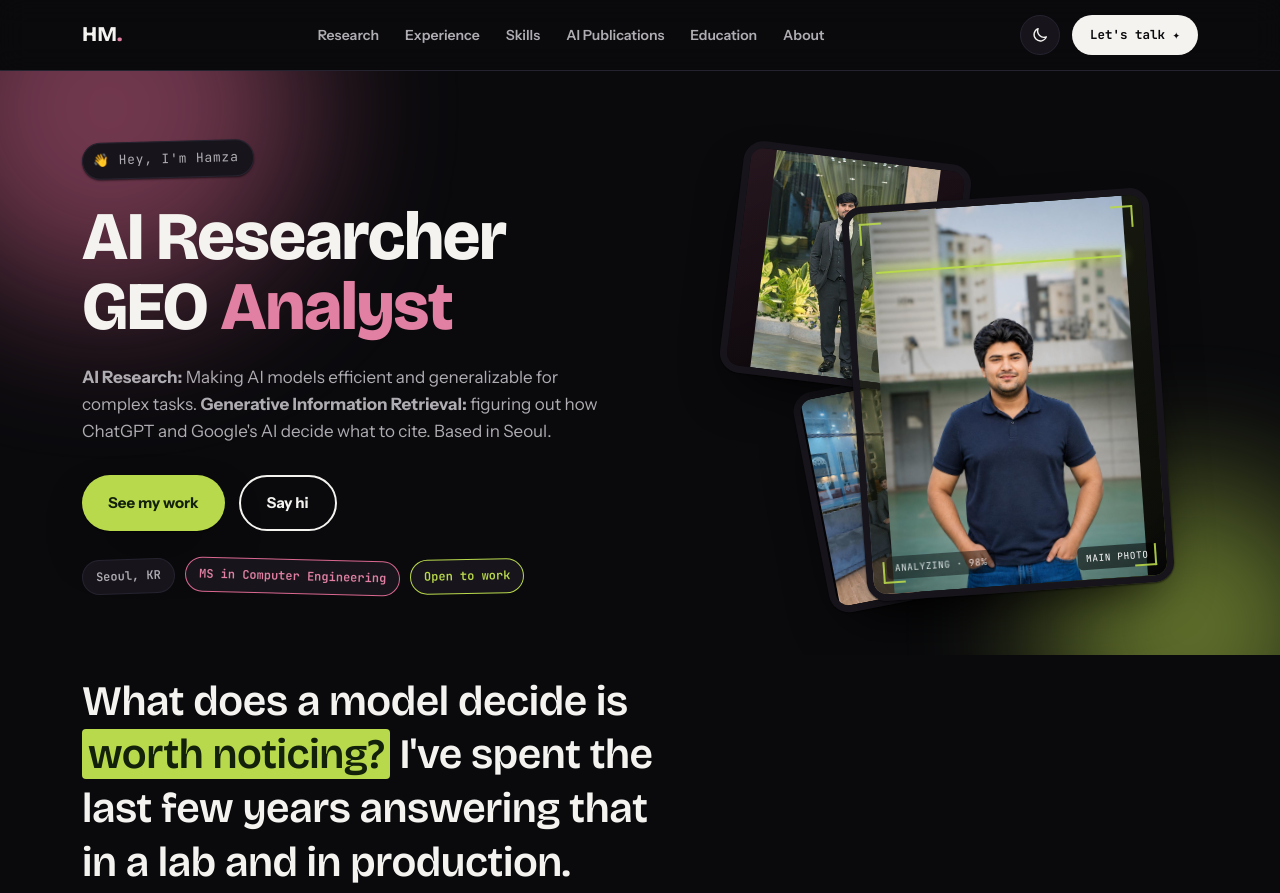
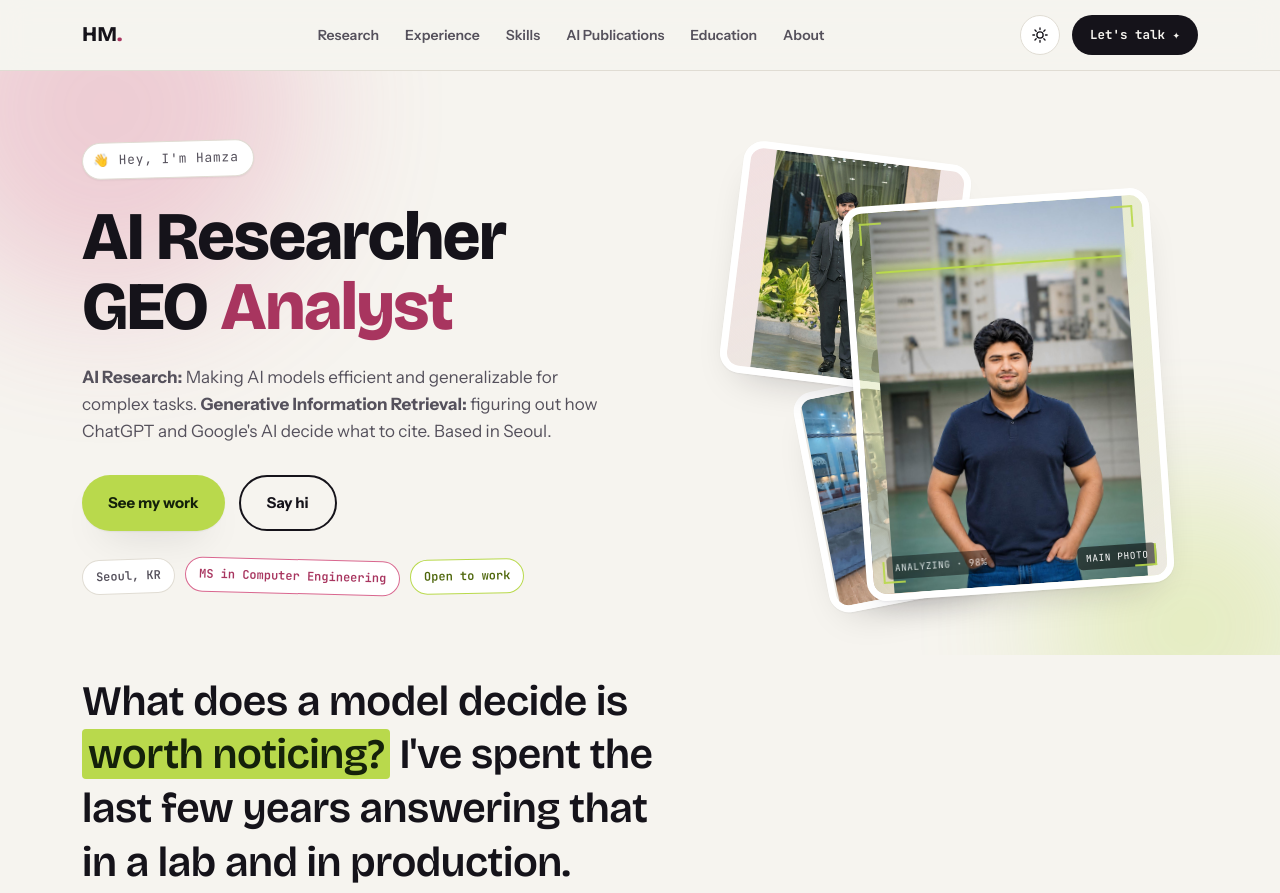
Before and after one commit to realhamzamalik2/portfolio, a plain HTML site: page index.html in a window 1280 px wide. Shown: the top 893 px of the page. Drawn offline with nearby package versions, Linux system fonts and the light colour scheme.

Commit message:
Default theme follows system setting; add nofollow link to Ask SEO

```diff
--- a/index.html
+++ b/index.html
@@ -40,12 +40,15 @@
 </script>
 
 <script>
-  // Apply the saved theme before first paint so the page doesn't flash.
+  // Theme before first paint (no flash): the visitor's saved choice wins,
+  // otherwise follow their system setting, otherwise dark.
   (function(){
-    try{
-      var t = localStorage.getItem('theme');
-      if(t === 'light' || t === 'dark') document.documentElement.setAttribute('data-theme', t);
-    }catch(e){}
+    var t = null;
+    try{ t = localStorage.getItem('theme'); }catch(e){}
+    if(t !== 'light' && t !== 'dark'){
+      t = (window.matchMedia && window.matchMedia('(prefers-color-scheme: light)').matches) ? 'light' : 'dark';
+    }
+    document.documentElement.setAttribute('data-theme', t);
   })();
 </script>
 
@@ -701,7 +704,7 @@
       <div class="exp-item reveal">
         <div class="exp-when">Dec 2021 — Jan 2023</div>
         <div class="exp-body">
-          <h3>Product Manager <span class="exp-co">· Ask SEO, Faisalabad</span></h3>
+          <h3>Product Manager <span class="exp-co">· <a href="https://askseo.me/" target="_blank" rel="nofollow noopener" style="color:var(--pink); text-decoration:underline;">Ask SEO</a>, Faisalabad</span></h3>
           <ul>
             <li>Led a team of SEO professionals across on-page and off-page strategy; achieved top Google rankings for main target keywords.</li>
             <li>Managed SEO for Audioenhancer.ai, Parafrasear.org, and Plagiarismchecker.ai.</li>
@@ -1065,6 +1068,12 @@
     if(themeBtn) themeBtn.setAttribute('aria-label', t === 'light' ? 'Switch to dark mode' : 'Switch to light mode');
   };
   applyTheme(currentTheme());
+  // If the visitor never clicked the toggle, follow live changes to their system setting.
+  const sysLight = window.matchMedia ? window.matchMedia('(prefers-color-scheme: light)') : null;
+  const hasSavedTheme = () => { try{ return !!localStorage.getItem('theme'); }catch(e){ return false; } };
+  if(sysLight && sysLight.addEventListener){
+    sysLight.addEventListener('change', (e)=>{ if(!hasSavedTheme()) applyTheme(e.matches ? 'light' : 'dark'); });
+  }
   if(themeBtn){
     themeBtn.addEventListener('click', ()=>{
       const next = currentTheme() === 'light' ? 'dark' : 'light';
```
